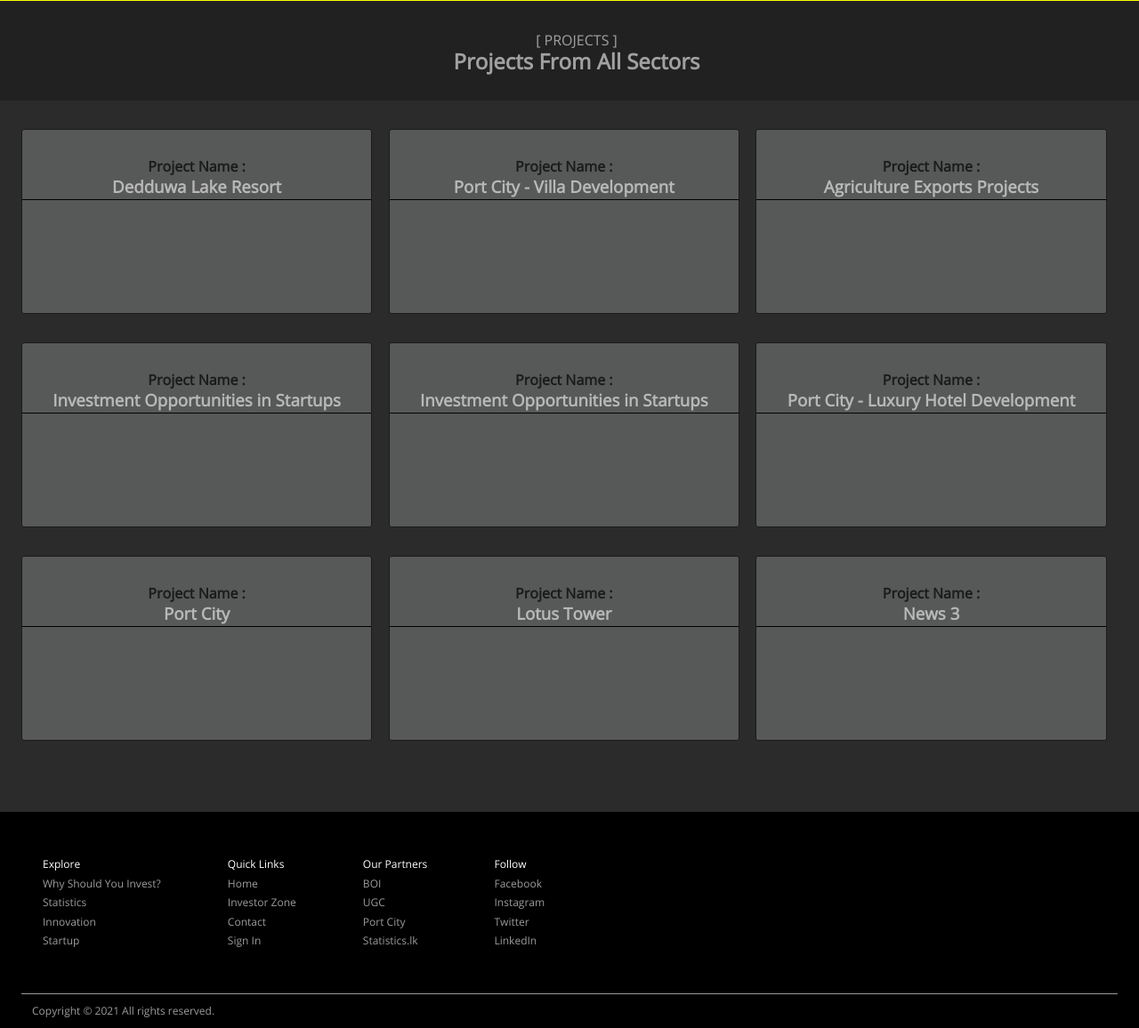
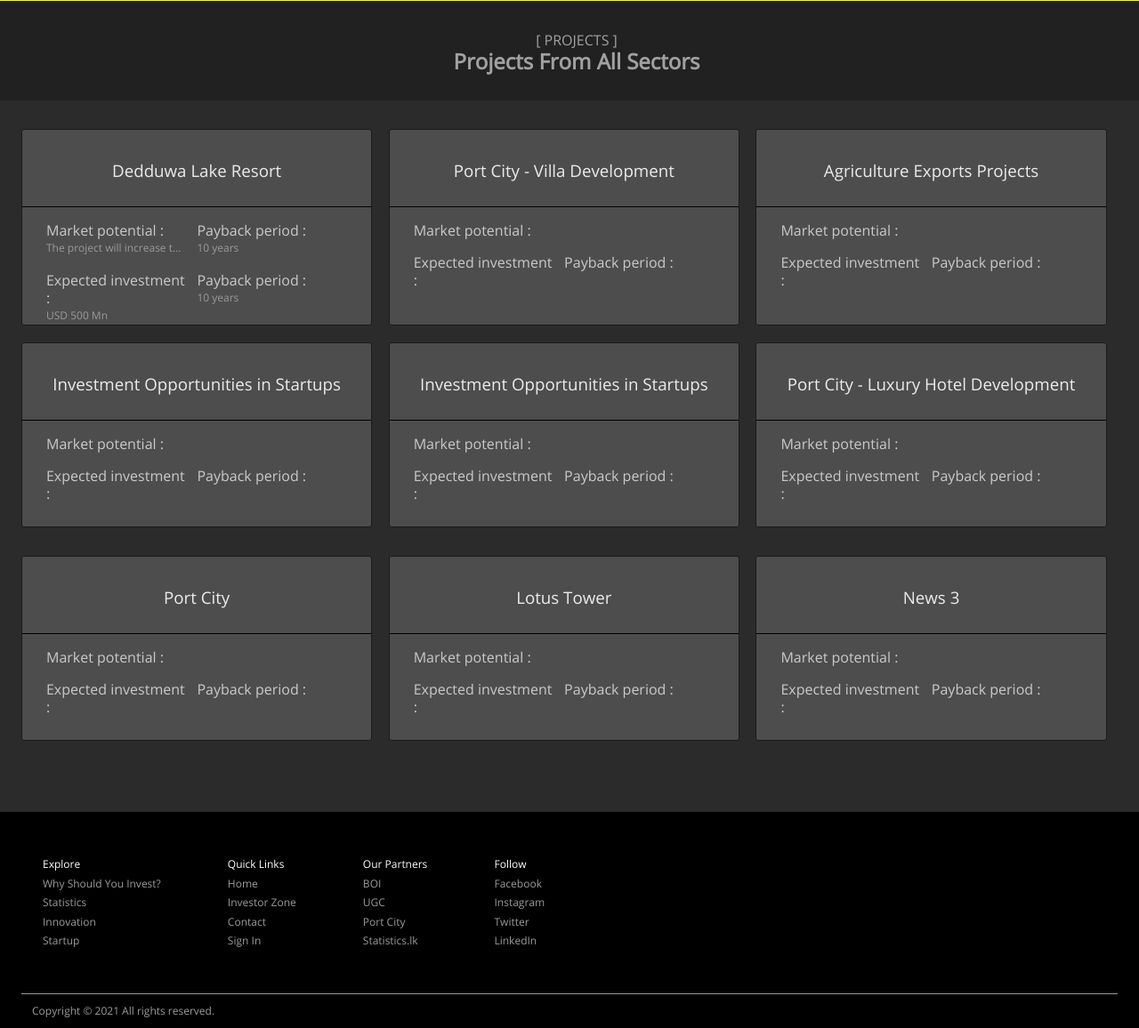
Before and after one commit to yasasgit/web-dev-sdg, a PHP site: page /html/projects.html in a window 1280 px wide. Shown: the part 703-1859 px from the top of the page at 89% size. Run offline with PHP 8.4, Linux system fonts and the light colour scheme.

Commit message:
projects
grid details

```diff
--- a/website/css/projects.css
+++ b/website/css/projects.css
@@ -85,7 +85,9 @@
 
 .item1 h3 {
     line-height: 1.5em;
-    color: rgb(184, 184, 184);
+    color: rgb(235, 235, 235);
+    font-weight: 500;
+    padding-bottom: 2%;
 }
 
 .item1 h4 {
@@ -111,7 +113,32 @@
 }
 
 .item1 {
-    background-color: rgb(87, 88, 88);
+    background-color: rgb(77, 77, 77);
+}
+.rtop, .rbot{
+    line-height: 20px;
+    color: rgba(228, 228, 228, 0.822);
+    padding: 4% 0% 0% 4%;
+    text-align: left;
+    --bs-gutter-x: 1.5rem;
+    --bs-gutter-y: 0;
+    display: flex;
+    flex-wrap: wrap;
+
+}
+.rmore{
+    padding-left: 3%;
+    flex: 0 0 auto;
+    width: 45%;
+}
+.rmore span {
+    font-size: 12px!important;
+    color:rgba(187, 187, 187, 0.705) ;
+    white-space: nowrap;
+    overflow: hidden;
+    text-overflow: ellipsis;
+    display: block;
+    min-height: auto;
 }
 
 /*.item2 {*/
--- a/website/html/projects-01.html
+++ b/website/html/projects-01.html
@@ -47,7 +47,7 @@
                     businesses such as small traders, handicrafts artisan, tour guides, fisherman
                     and fruit & vegetable growers and retailers.</p>
                 <h4 class="topic">Payback period </h4>
-                <p class="content"></p>
+                <p class="content">10 years</p>
                 <h4 class="topic">Period to commence commercial operation :</h4>
                 <p class="content">N/A</p>
             </div>
--- a/website/html/projects.html
+++ b/website/html/projects.html
@@ -23,69 +23,252 @@
         <div class="row1">
             <a class="item1" href="../html/projects-01.html">
                 <div>
-                    <h4>Project Name :</h4>
-                    <h3>Dedduwa Lake Resort</h3>
+
+                    <h3>Dedduwa Lake Resort</h3><br>
                     <hr class="solid">
+                    <div class="rtop">
+                        <div class="rmore">
+                            <p>Market potential : </p>
+                            <span>The project will increase the income for tourism related support
+                                businesses such as small traders, handicrafts artisan, tour guides, fisherman
+                                and fruit & vegetable growers and retailers.</span>
+                        </div>
+                        <div class="rmore">
+                            <p>Payback period : </p>
+                            <span>10 years</span>
+                        </div>
+                    </div>
+                    <div class="rbot">
+                        <div class="rmore">
+                            <p>Expected investment :</p>
+                            <span>USD 500 Mn</span>
+                        </div>
+                        <div class="rmore">
+                            <p>Payback period : </p>
+                            <span>10 years</span>
+                        </div>
+                    </div>
+
                 </div>
             </a>
             <a class="item1" href="../html/projects-02.html">
                 <div>
-                    <h4>Project Name :</h4>
-                    <h3>Port City - Villa Development</h3>
+
+                    <h3>Port City - Villa Development</h3><br>
                     <hr class="solid">
+                    <div class="rtop">
+                        <div class="rmore">
+                            <p>Market potential : </p>
+                            <span></span>
+                        </div>
+                        <div class="rmore">
+                            <p></p>
+                            <span></span>
+                        </div>
+                    </div>
+                    <div class="rbot">
+                        <div class="rmore">
+                            <p>Expected investment :</p>
+                            <span></span>
+                        </div>
+                        <div class="rmore">
+                            <p>Payback period : </p>
+                            <span></span>
+                        </div>
+                    </div>
                 </div>
             </a>
             <a class="item1" href="../html/projects-03.html">
                 <div>
-                    <h4>Project Name :</h4>
-                    <h3>Agriculture Exports Projects</h3>
+
+                    <h3>Agriculture Exports Projects</h3><br>
                     <hr class="solid">
+                    <div class="rtop">
+                        <div class="rmore">
+                            <p>Market potential : </p>
+                            <span></span>
+                        </div>
+                        <div class="rmore">
+                            <p></p>
+                            <span></span>
+                        </div>
+                    </div>
+                    <div class="rbot">
+                        <div class="rmore">
+                            <p>Expected investment :</p>
+                            <span></span>
+                        </div>
+                        <div class="rmore">
+                            <p>Payback period : </p>
+                            <span></span>
+                        </div>
+                    </div>
                 </div>
             </a>
         </div>
         <div class="row2">
             <a class="item1" href="../html/projects-04.html">
                 <div>
-                    <h4>Project Name :</h4>
-                    <h3>Investment Opportunities in Startups</h3>
+
+                    <h3>Investment Opportunities in Startups</h3><br>
                     <hr class="solid">
+                    <div class="rtop">
+                        <div class="rmore">
+                            <p>Market potential : </p>
+                            <span></span>
+                        </div>
+                        <div class="rmore">
+                            <p></p>
+                            <span></span>
+                        </div>
+                    </div>
+                    <div class="rbot">
+                        <div class="rmore">
+                            <p>Expected investment :</p>
+                            <span></span>
+                        </div>
+                        <div class="rmore">
+                            <p>Payback period : </p>
+                            <span></span>
+                        </div>
+                    </div>
                 </div>
             </a>
             <a class="item1" href="../html/projects-05.html">
                 <div>
-                    <h4>Project Name :</h4>
-                    <h3>Investment Opportunities in Startups</h3>
+
+                    <h3>Investment Opportunities in Startups</h3><br>
                     <hr class="solid">
+                    <div class="rtop">
+                        <div class="rmore">
+                            <p>Market potential : </p>
+                            <span></span>
+                        </div>
+                        <div class="rmore">
+                            <p></p>
+                            <span></span>
+                        </div>
+                    </div>
+                    <div class="rbot">
+                        <div class="rmore">
+                            <p>Expected investment :</p>
+                            <span></span>
+                        </div>
+                        <div class="rmore">
+                            <p>Payback period : </p>
+                            <span></span>
+                        </div>
+                    </div>
                 </div>
             </a>
             <a class="item1" href="../html/projects-06.html">
                 <div>
-                    <h4>Project Name :</h4>
-                    <h3>Port City - Luxury Hotel Development</h3>
+
+                    <h3>Port City - Luxury Hotel Development</h3><br>
                     <hr class="solid">
+                    <div class="rtop">
+                        <div class="rmore">
+                            <p>Market potential : </p>
+                            <span></span>
+                        </div>
+                        <div class="rmore">
+                            <p></p>
+                            <span></span>
+                        </div>
+                    </div>
+                    <div class="rbot">
+                        <div class="rmore">
+                            <p>Expected investment :</p>
+                            <span></span>
+                        </div>
+                        <div class="rmore">
+                            <p>Payback period : </p>
+                            <span></span>
+                        </div>
+                    </div>
                 </div>
             </a>
         </div>
         <div class="row3">
             <a class="item1" href="./projects-07.html">
                 <div>
-                    <h4>Project Name :</h4>
-                    <h3>Port City</h3>
+
+                    <h3>Port City</h3><br>
                     <hr class="solid">
+                    <div class="rtop">
+                        <div class="rmore">
+                            <p>Market potential : </p>
+                            <span></span>
+                        </div>
+                        <div class="rmore">
+                            <p></p>
+                            <span></span>
+                        </div>
+                    </div>
+                    <div class="rbot">
+                        <div class="rmore">
+                            <p>Expected investment :</p>
+                            <span></span>
+                        </div>
+                        <div class="rmore">
+                            <p>Payback period : </p>
+                            <span></span>
+                        </div>
+                    </div>
                 </div>
             </a>
             <a class="item1" href="./projects-08.html">
                 <div>
-                    <h4>Project Name :</h4>
-                    <h3>Lotus Tower</h3>
+
+                    <h3>Lotus Tower</h3><br>
                     <hr class="solid">
+                    <div class="rtop">
+                        <div class="rmore">
+                            <p>Market potential : </p>
+                            <span></span>
+                        </div>
+                        <div class="rmore">
+                            <p></p>
+                            <span></span>
+                        </div>
+                    </div>
+                    <div class="rbot">
+                        <div class="rmore">
+                            <p>Expected investment :</p>
+                            <span></span>
+                        </div>
+                        <div class="rmore">
+                            <p>Payback period : </p>
+                            <span></span>
+                        </div>
+                    </div>
                 </div>
             </a>
             <a class="item1" href="./projects-09.html">
                 <div>
-                    <h4>Project Name :</h4>
-                    <h3>News 3</h3>
+
+                    <h3>News 3</h3><br>
                     <hr class="solid">
+                    <div class="rtop">
+                        <div class="rmore">
+                            <p>Market potential : </p>
+                            <span></span>
+                        </div>
+                        <div class="rmore">
+                            <p></p>
+                            <span></span>
+                        </div>
+                    </div>
+                    <div class="rbot">
+                        <div class="rmore">
+                            <p>Expected investment :</p>
+                            <span></span>
+                        </div>
+                        <div class="rmore">
+                            <p>Payback period : </p>
+                            <span></span>
+                        </div>
+                    </div>
                 </div>
             </a>
         </div>
```
